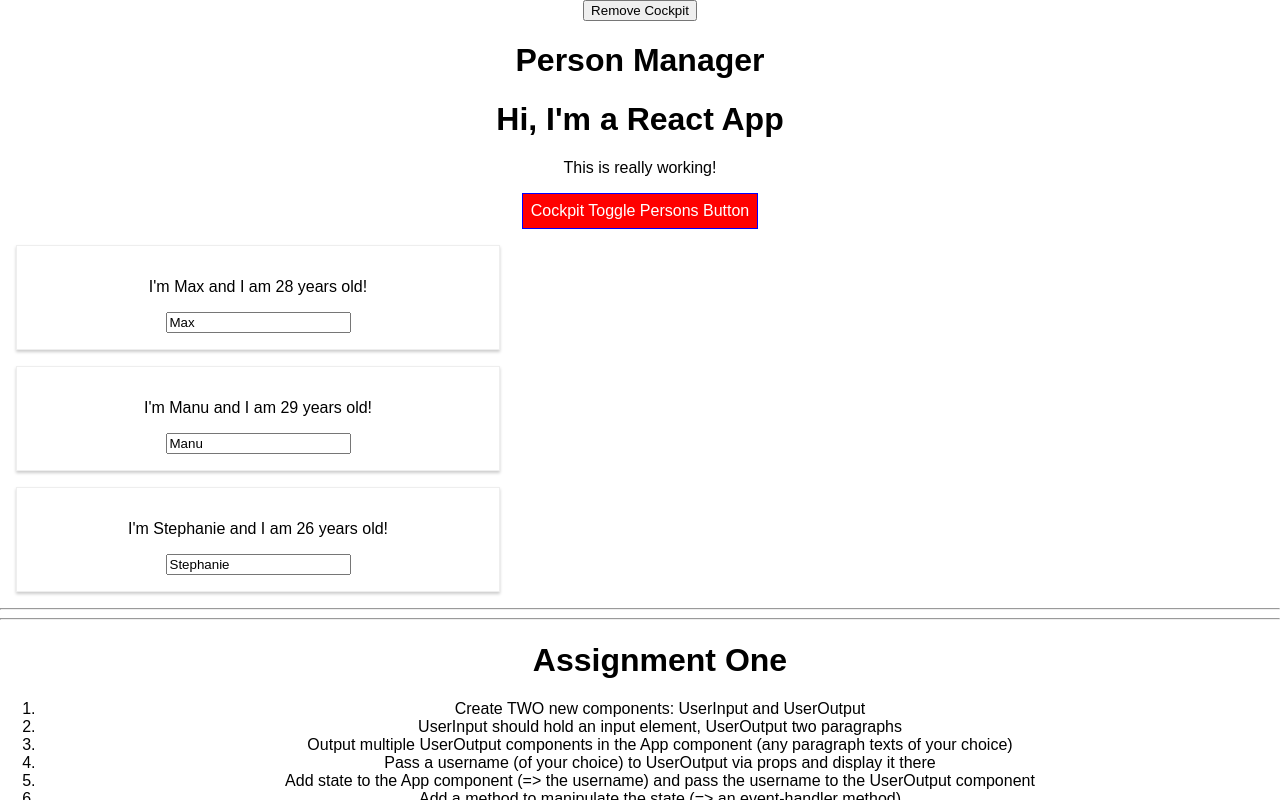
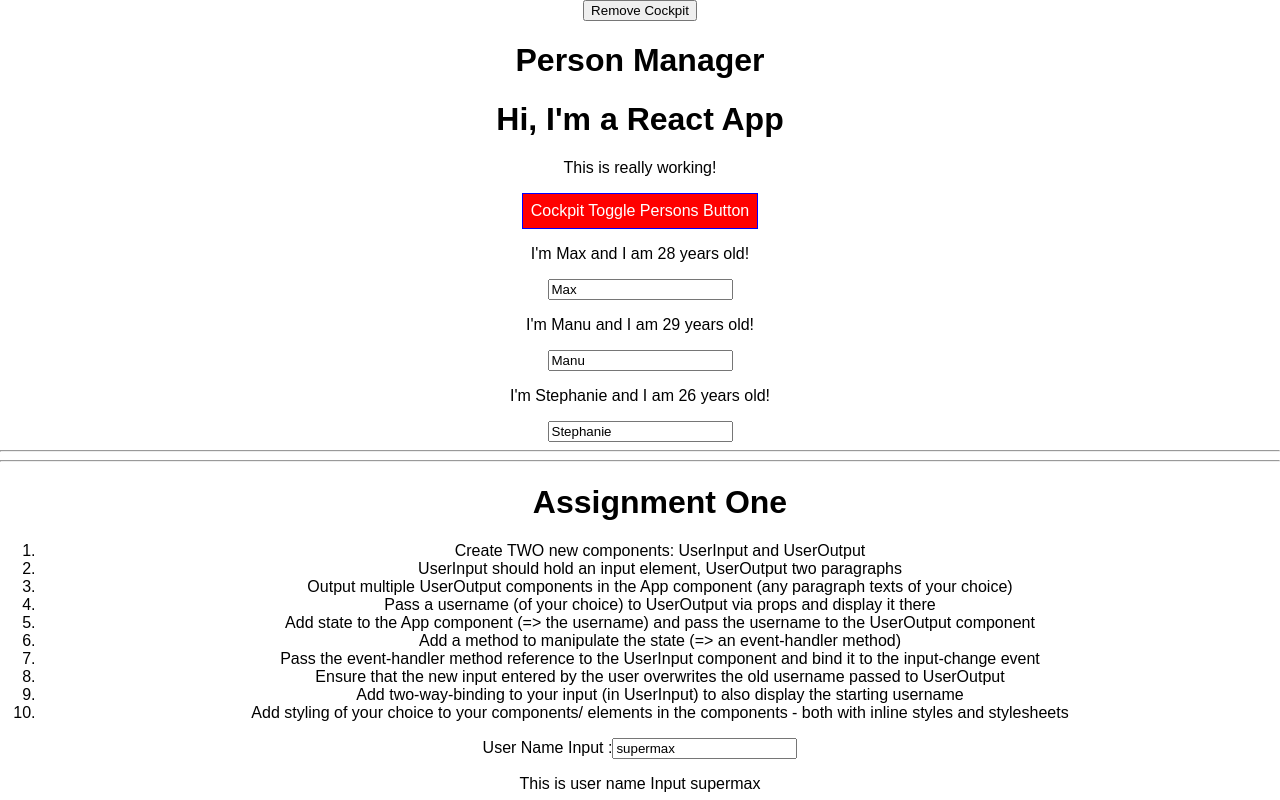
Before and after one commit to mayankchugh1977/ReactLearningMaxmilan, a React app: page / in a window 1280 px wide. Both pictures are taken after a click on the button "Cockpit Toggle Persons Button". Shown: the top 800 px of the page. Built offline with nearby package versions, Linux system fonts and the light colour scheme.

Commit message:
Higher Order Components code commit

```diff
--- a/src/components/Persons/Person/Person.js
+++ b/src/components/Persons/Person/Person.js
@@ -1,4 +1,5 @@
-import React, { Component }from 'react';
+import React, { Component, Fragment }from 'react';
+import Auxiliary from '../../../hoc/Auxiliary';
 import classes from './Person.css';
 
 // const person = ( props ) => {
@@ -10,11 +11,22 @@ class Person extends Component {
 
         return (
 
-            <div className={classes.Person} >
-                <p onClick={this.props.click}>I'm {this.props.name} and I am {this.props.age} years old!</p>
-                <p>{this.props.children}</p>
-                <input type="text" onChange={this.props.changed} value={this.props.name}/>
-            </div>
+            <Auxiliary>
+            {/* // <React.Fragment> */}
+            {/* <Fragment> */}
+                <p  onClick={this.props.click}>
+                    I'm {this.props.name} and I am {this.props.age} years old!
+                </p>
+                <p key="i2">{this.props.children}</p>
+                <input
+                    key="i3"
+                    type="text"
+                    onChange={this.props.changed}
+                    value={this.props.name}
+                />
+            {/* </Fragment> */}
+        {/* </React.Fragment> */}
+         </Auxiliary>
         );
 
     }
--- a/src/components/Persons/Persons.js
+++ b/src/components/Persons/Persons.js
@@ -1,9 +1,9 @@
-import React, {Component} from 'react';
+import React, {PureComponent} from 'react';
 import Person from './Person/Person';
 
 // const persons = (props) => {
 
-class Persons extends Component {
+class Persons extends PureComponent {
 
       // static getDerivedStateFromProps(props, state) {
       //       console.log('[Persons.js] getDerivedStateFromProps...');
@@ -13,17 +13,22 @@ class Persons extends Component {
       //       console.log('[Persons.js] componentWillReceiveProps...',props);
       // }
 
-      shouldComponentUpdate(nextProps, nextState){
-            console.log('[Persons.js] shouldComponentUpdate...');
-            if(nextProps.persons != this.props.persons) {
-                  console.log('[Persons.js] shouldComponentUpdate... true');
-                  return true;
-            }else {
-                  console.log('[Persons.js] shouldComponentUpdate... false');
-                  return false;
-            }
-            // return true;
-      }
+      // shouldComponentUpdate(nextProps, nextState){
+      //       console.log('[Persons.js] shouldComponentUpdate...');
+
+      //       if(
+      //             nextProps.persons != this.props.persons ||
+      //             nextProps.changed != this.props.changed ||
+      //             nextProps.clicked != this.props.clicked
+      //       ){
+      //             console.log('[Persons.js] shouldComponentUpdate... true');
+      //             return true;
+      //       }else {
+      //                   console.log('[Persons.js] shouldComponentUpdate... false');
+      //             return false;
+      //       }
+      //       // return true;
+      // }
 
       getSnapshotBeforeUpdate(previousProps, previousState){
             console.log('[Persons.js] getSnapshotBeforeUpdate...');
--- a/src/containers/App.js
+++ b/src/containers/App.js
@@ -7,6 +7,7 @@ import UserOutput from '../components/UserOutput/UserOutput';
 import Validation from '../components/Validation/Validation';
 import styled from 'styled-components';
 import Char from '../components/Char/Char';
+import WithClass from '../hoc/WithClass';
 
 const StyledButton = styled.button`
       background-color: ${props => props.alt ? 'red' : 'green'};
@@ -152,7 +153,8 @@ render() {
 
 
     return (
-      <div className={classes.App}>
+      // <div className={classes.App}>
+      <WithClass classes={classes.App}>
         <button
           onClick={ () => {
             this.setState({showCockpit: false});
@@ -201,8 +203,8 @@ render() {
           <p>{this.state.userInput}</p>
           <Validation userInputlength = {this.state.userInput.length}/>
           {charList}
-
-      </div>
+        </WithClass>
+      // {/* </div> */}
     );
 
   }
--- /dev/null
+++ b/src/hoc/Auxiliary.js
@@ -0,0 +1,9 @@
+import React from  'react';
+
+const aux = props => props.children;
+
+export default aux;
+
+// const auxiliary = props => props.children;
+
+// export default auxiliary;
--- /dev/null
+++ b/src/hoc/WithClass.js
@@ -0,0 +1,9 @@
+import React from 'react';
+
+const withClass = props => (
+    <div className={props.classes}>
+        {props.children}
+    </div>
+);
+
+export default withClass;
```
